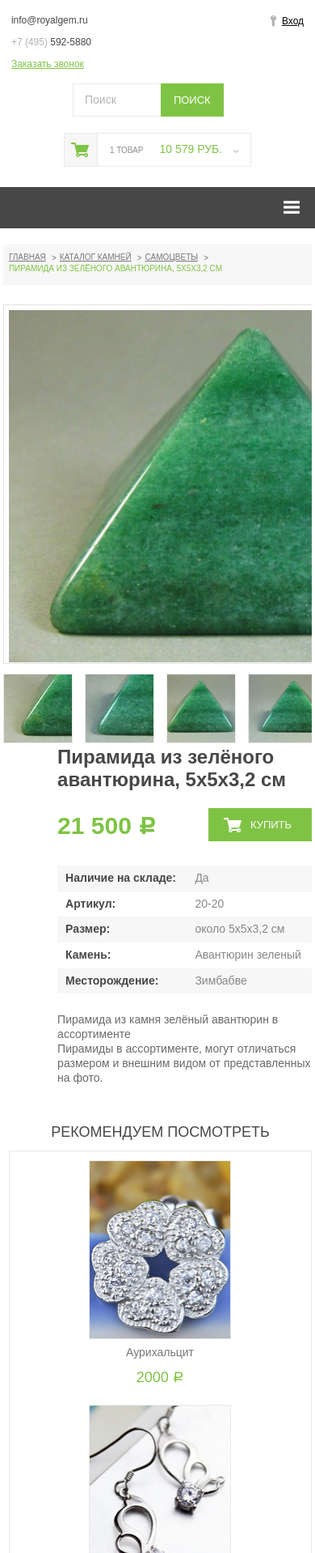
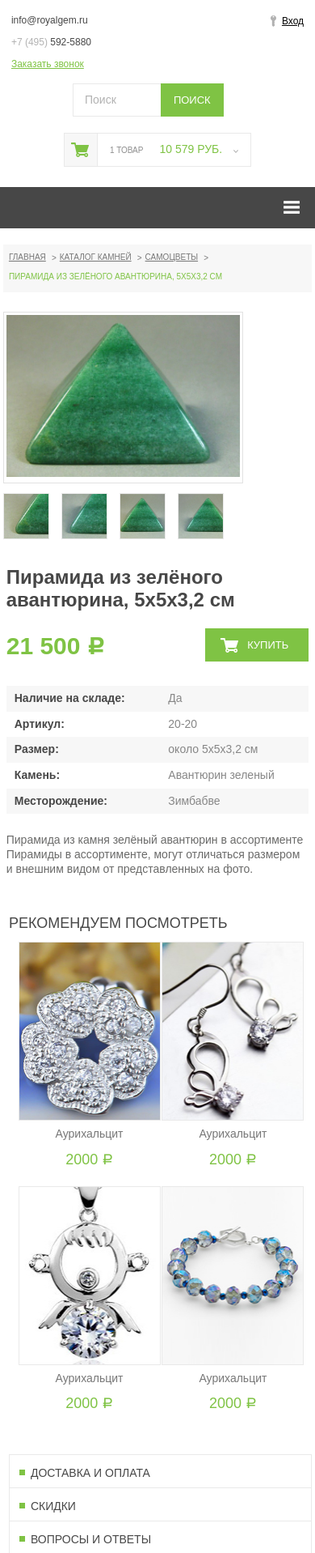
Before and after one commit to amily-sky/royal_gem, a plain HTML site: page item.html in a window 390 px wide. Shown: the part 82-2000 px from the top of the page at 81% size. Drawn offline with nearby package versions, Linux system fonts and the light colour scheme.

Commit message:
Адаптивна версія для сторінки товару (item.html) готова

```diff
--- a/sass/_main.scss
+++ b/sass/_main.scss
@@ -1009,8 +1009,8 @@ p {
 					margin-bottom: 12px;
 					overflow: hidden;
 					img {
-						padding: 6px;
-						width: 100%;
+						padding: 1%;
+						width: 98%;
 						height: auto;
 					}
 				}
--- a/sass/_mobile.scss
+++ b/sass/_mobile.scss
@@ -132,6 +132,26 @@
 		background: transparent;
 		color: #fff;
 	}
+
+	// item
+	.product_images {
+		float: none;
+		margin: 0 auto 30px;
+	}
+	.product_info {
+    width: 630px;
+    float: none;
+    margin: 0 auto;
+	}
+	.products_recommends .goods_list {
+    float: none;
+    width: 720px;
+    margin: 0 auto 30px;
+	}
+	.products_nav {
+    float: none;
+    width: 100%;
+	}
 }
 
 @media (max-width: 799px) {
@@ -174,6 +194,16 @@
     width: 200px;
     margin-bottom: 20px;
     display: block;
+	}
+	// item
+
+	.products_recommends .goods_list {
+    float: none;
+    padding: 0;
+    border: none;
+	}
+	.products_recommends .goods_list li {
+		margin-right: -2px;
 	}
 }
 
@@ -274,6 +304,25 @@
     width: 155px;
     margin: 0 auto 30px;
 	}
+	// item
+
+	.big_photo {
+		width: 567px;
+		height: 398px;
+	}
+	.product_images {
+		width: 567px;
+	}
+	.big_photo img {
+    padding: 1%;
+    width: 98%;
+  }
+  .product_info {
+    width: 560px;
+  }
+  .products_recommends .goods_list {
+  	width: 100%;
+  }
 }
 @media (max-width: 599px) {
 	.modal_call_request {
@@ -312,6 +361,12 @@
     text-align: center;
 	}
 	//catalog
+	.breadcrumbs {
+    padding: 9px 7px 2px;
+  }
+	.breadcrumbs li {
+		margin-bottom: 10px;
+	}
 	.catalog_amount {
 		float: none;
 		margin-left: -10px;
@@ -320,6 +375,21 @@
     float: none;
     margin-bottom: 20px;
     display: block;
+	}
+	// item
+	.product_images {
+    width: 450px;
+	}
+	.big_photo {
+    width: 450px;
+    height: 316px;
+	}
+	.product_info {
+    width: 450px;
+	}
+	.products_recommends .goods_wrap {
+		text-align: left;
+		margin-bottom: 40px;
 	}
 }
 @media (max-width: 479px) {
@@ -401,6 +471,18 @@
 	.catalog .selectBox {
 		margin-bottom: 10px;
 	}
+	// item
+	.big_photo {
+    width: 295px;
+    height: 210px;
+	}
+	.small_photo a {
+		width: 55px;
+		height: 55px;
+	}
+	.product_info {
+    width: 98%;
+	}
 }
 @media (max-width: 319px) {
 	.search_wrap {
@@ -452,9 +534,6 @@
 		max-width: 190px;
 	}
 	//catalog
-	.breadcrumbs li {
-		margin-bottom: 10px;
-	}
 	.cart_inner {
 		font-size: 12px;
 	}
@@ -503,4 +582,31 @@
 	.sign_in_inner p {
 		line-height: 1.2;
 	}
+
+	//item
+.product_images {
+    width: 200px;
 }
+	.big_photo {
+    width: 200px;
+    height: 140px;
+}
+.small_photo a {
+    width: 36px;
+    height: 36px;
+}
+.product_info h1 {
+    font-size: 18px;
+    }
+    .product_info .goods_price {
+    font-size: 20px;
+  }
+  .cart_btn {
+    padding-left: 35px;
+    padding-right: 10px;
+        background: #7fc344 url(../img/icons/cart-white.png) no-repeat 7px center;
+}
+.product_info td {
+    padding: 6px 3px;
+}
+}
```
Also changed, not shown: css/screen.css.
